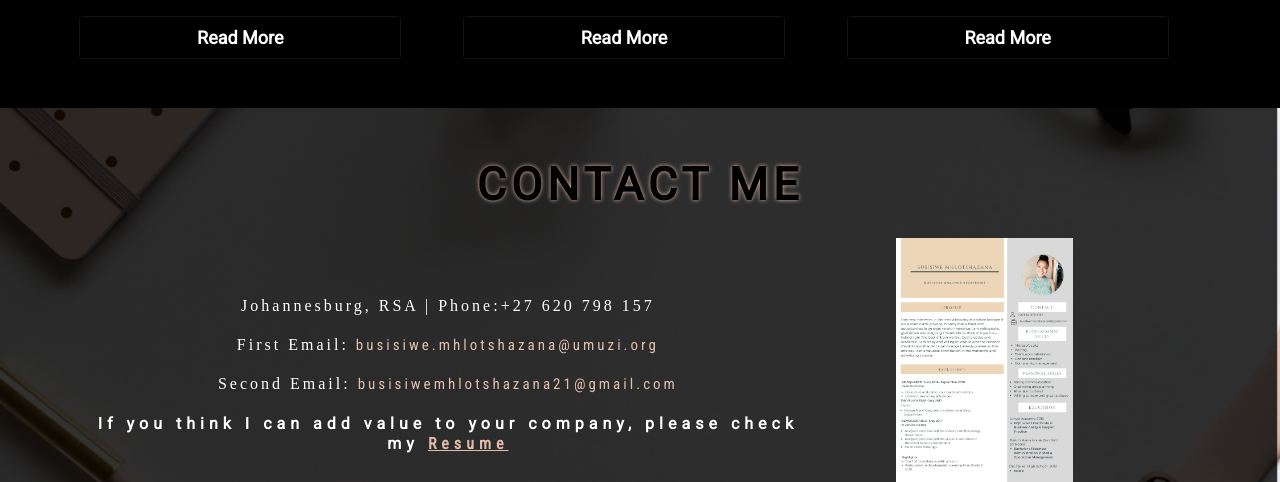
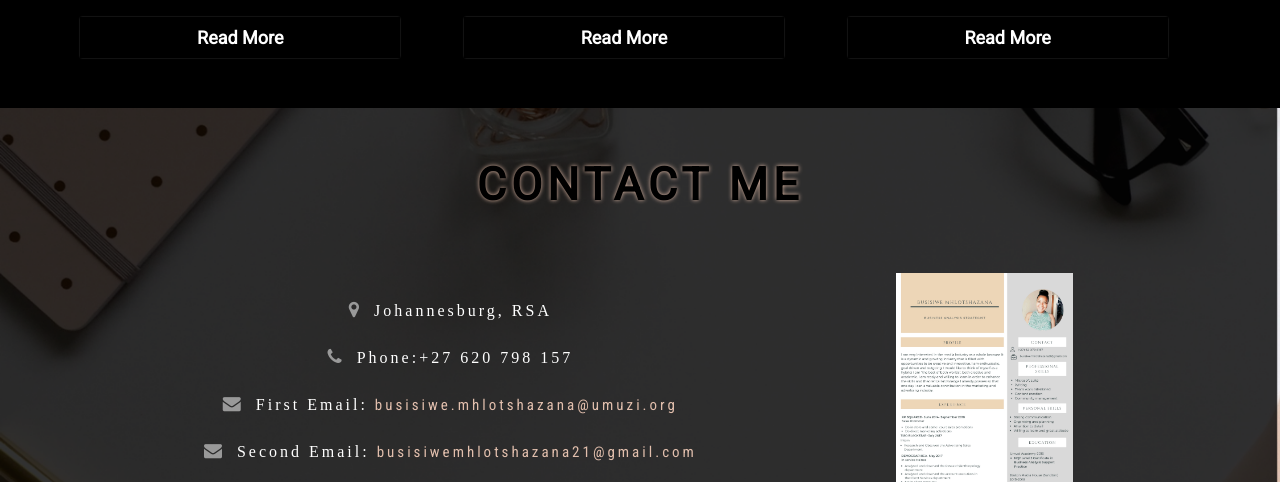
Before and after one commit to Busisiwe-Mhlotshazana/busiz-portfolio, a plain HTML site: page index.html in a window 1280 px wide. Shown: the part 1906-2388 px from the top of the page. Drawn offline with Linux system fonts and the light colour scheme.

Commit message:
Update index.html

```diff
--- a/index.html
+++ b/index.html
@@ -664,9 +664,10 @@ textarea {
   <h2 class="w3-wide w3-center">CONTACT ME</h2>
   <div class="col-sm-12 contct">
         <div class="col-sm-10">
-            <p class="paras">Johannesburg, RSA | Phone:+27 620 798 157</p><br>
-            <p class="paras">First Email: <a href="mailto:busisiwe.mhlotshazana@umuzi.org">busisiwe.mhlotshazana@umuzi.org</a></p> <br>
-            <p class="paras">Second Email: <a href="mailto:busisiwemhlotshazana21@gmail.com">busisiwemhlotshazana21@gmail.com</a></p>
+            <p class="paras"><i class="fa fa-map-marker"></i> Johannesburg, RSA</p><br>
+            <p class="paras"><i class="fa fa-phone"></i> Phone:+27 620 798 157</p><br>
+            <p class="paras"><i class="fa fa-envelope"></i> First Email: <a href="mailto:busisiwe.mhlotshazana@umuzi.org">busisiwe.mhlotshazana@umuzi.org</a></p> <br>
+            <p class="paras"><i class="fa fa-envelope"></i> Second Email: <a href="mailto:busisiwemhlotshazana21@gmail.com">busisiwemhlotshazana21@gmail.com</a></p>
             <p class="resume">If you think I can add value to your company, please check my <a href="https://drive.google.com/file/d/0BxcO6Nbb1FPrY21QNi12VUgtanNia0tUWnBpaEZadW04WkpB/view?usp=sharing" target="_blank">Resume</a></p>
         </div>
 
```
